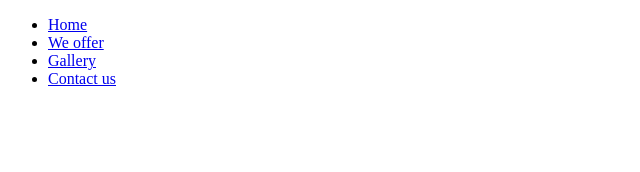
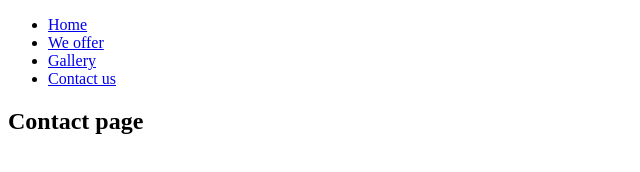
Before and after one commit to anutkarychkova/testanna, a plain HTML site: page contact.html in a window 1280 px wide. Shown: the whole page, without its empty margins (0-640 px from the left). Drawn offline with Linux system fonts and the light colour scheme.

```diff
--- a/contact.html
+++ b/contact.html
@@ -43,5 +43,7 @@
         </nav>
       </div>
     </header>
+	<main>
+	<h2>Contact page</h2></main>
   </body>
 </html>
```
